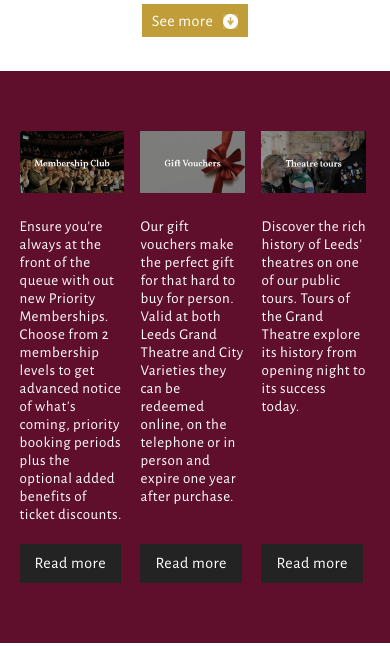
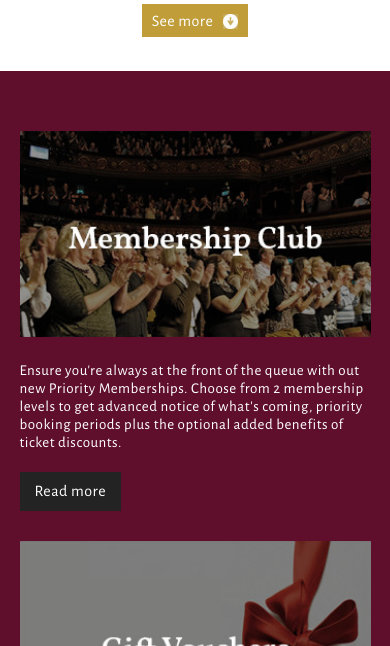
Before and after one commit to oli-laban/theatre-homepage, a website: page index.html in a window 390 px wide. Shown: the part 4660-5306 px from the top of the page. Drawn offline with nearby package versions, Linux system fonts and the light colour scheme.

Commit message:
make articles responsive

```diff
--- a/sass/_articles.scss
+++ b/sass/_articles.scss
@@ -45,4 +45,25 @@
 			font-family: 'Alegreya Sans', Sans;
 		}
 	}
+
+	@media (max-width: 768px) {
+		.inner-container {
+			flex-direction: column;
+		}
+		article {
+			width: 100%;
+			padding-bottom: 30px;
+
+			&:nth-last-child(2) {
+				margin-right: 0;
+				margin-left: 0;
+			}
+			&:first-child {
+				margin-right: 0;
+			}
+			&:last-child {
+				margin-left: 0;
+			}
+		}
+	}
 }
```
Also changed, not shown: css/styles.css.
